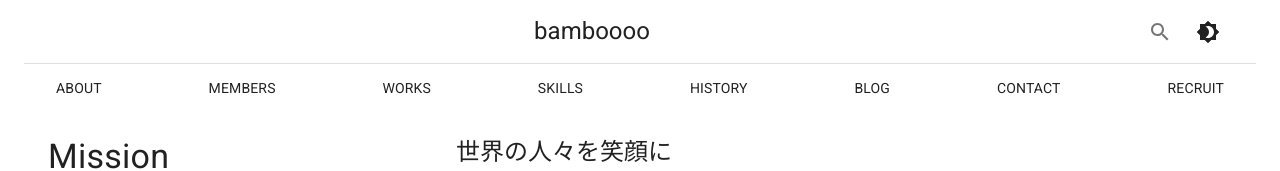
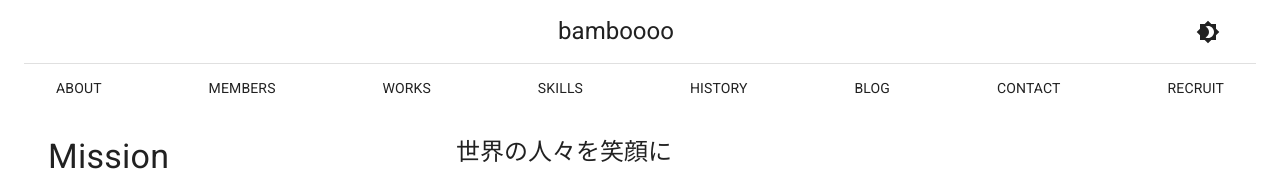
Before and after one commit to bamboooo-dev/bamboooo-hp, a Next.js app: page /about in a window 1280 px wide. Shown: the top 171 px of the page. Built offline with nearby package versions, Linux system fonts and the light colour scheme.

Commit message:
検索ボタンを消した

```diff
--- a/src/Header.js
+++ b/src/Header.js
@@ -1,7 +1,5 @@
-import IconButton from '@material-ui/core/IconButton';
 import { makeStyles } from '@material-ui/core/styles';
 import Toolbar from '@material-ui/core/Toolbar';
-import SearchIcon from '@material-ui/icons/Search';
 import PropTypes from 'prop-types';
 import React from 'react';
 import Link from './Link';
@@ -47,9 +45,6 @@ export default function Header(props) {
         >
           {title}
         </Link>
-        <IconButton>
-          <SearchIcon />
-        </IconButton>
         { modeButton }
       </Toolbar>
       <Toolbar component="nav" variant="dense" className={classes.toolbarSecondary}>
```
